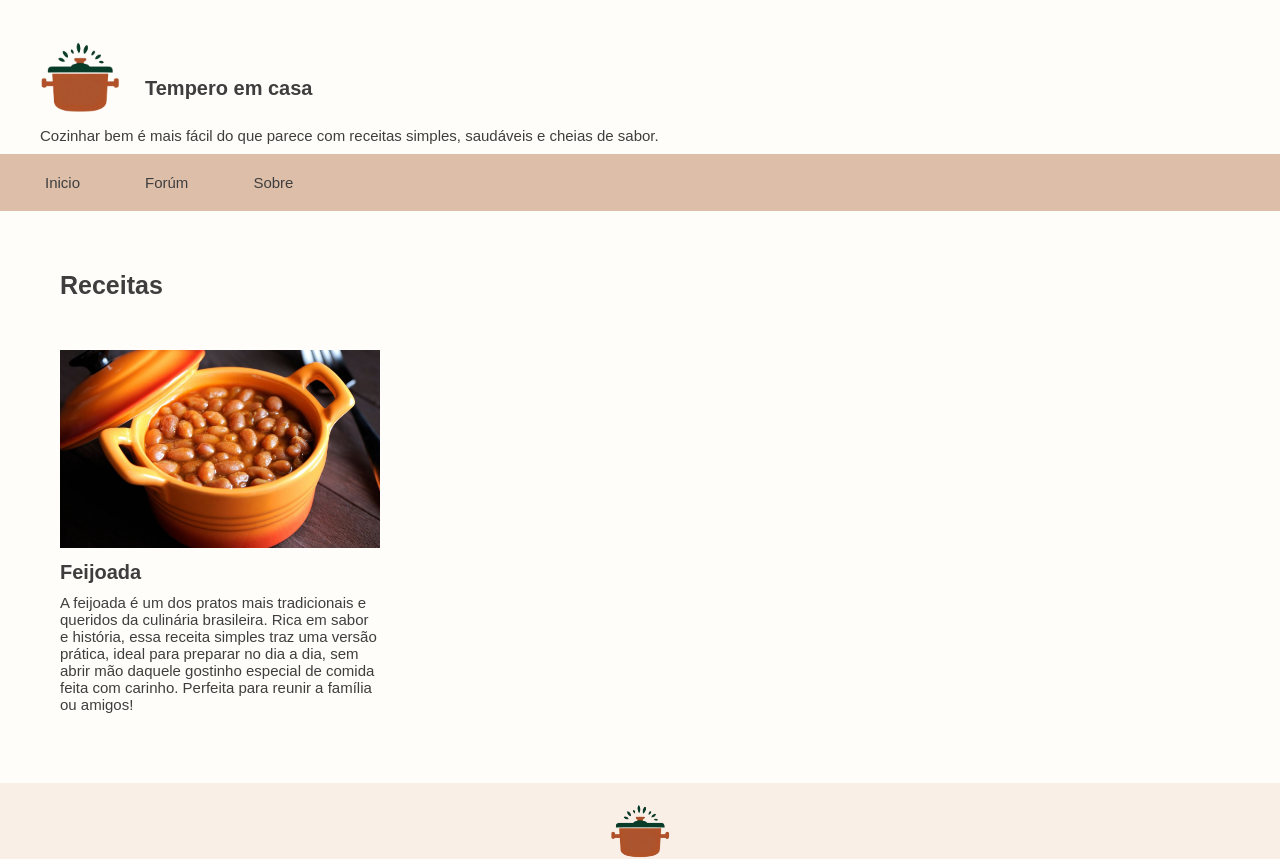
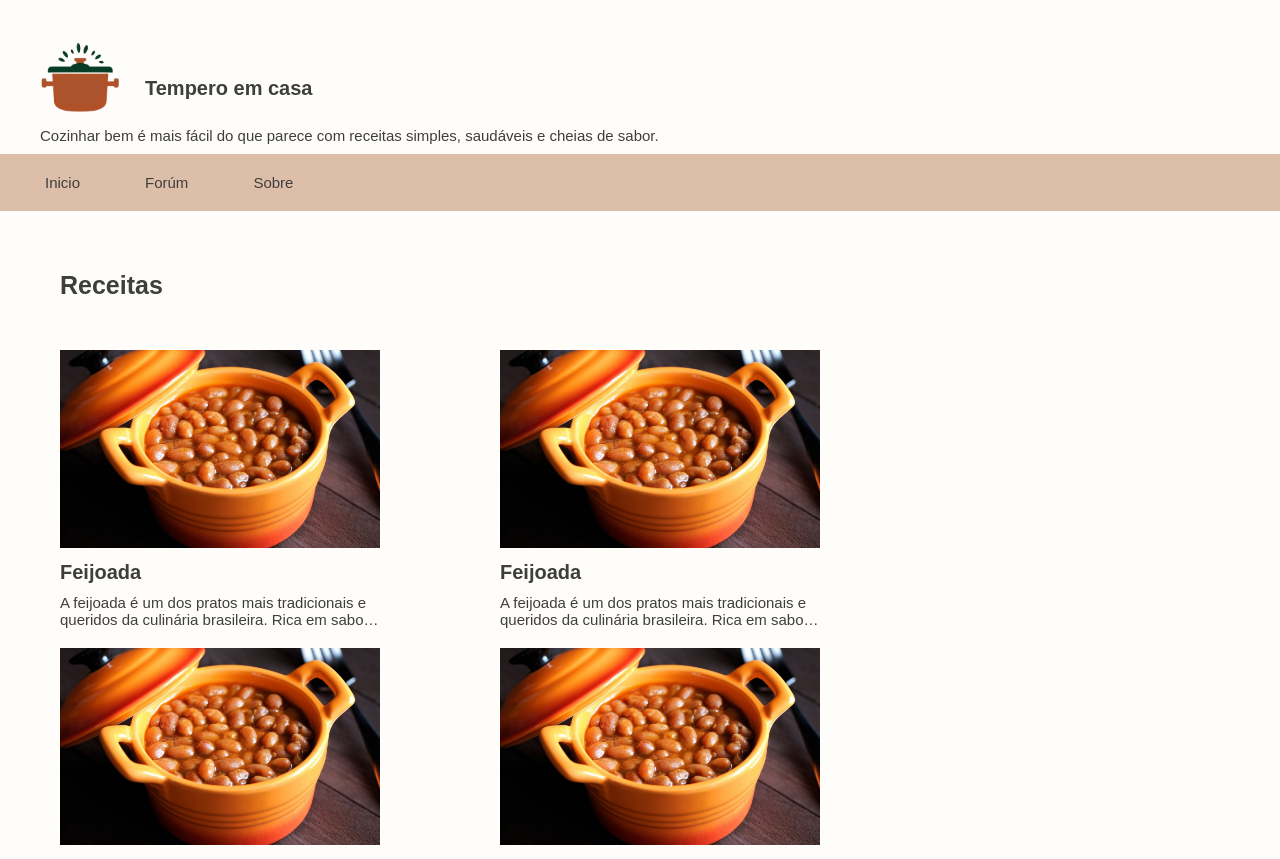
Before and after one commit to Israel-w-costa/tempero_caseiro, a React (Vite) app: page / in a window 1280 px wide. Shown: the top 859 px of the page. Built offline with nearby package versions, Linux system fonts and the light colour scheme.

Commit message:
tipando as info da receita

```diff
--- a/src/components/CardRecipal/index.tsx
+++ b/src/components/CardRecipal/index.tsx
@@ -1,18 +1,26 @@
 import styles from'./styles.module.css'
 import recipalCards from '../RecipalInfo/RecipalCards'
+import type {TypeRecipal} from '../RecipalInfo/TypeRecipal'
 
 
 export default function CardRecipal  () {
 
 
+
+// function hendleRecipalCard(id:number) {
+//     return id
+//     }
+
   return (
     <>
      <h1 className={styles.recitas_texto}>Receitas</h1>
-   {recipalCards.map( (recipalCard) => (
+   {recipalCards.map( (recipalCard:TypeRecipal) => (
 
-   <div className={styles.container_recitas} key={recipalCard.id}>
+   <div className={styles.container_recitas}
+    // onClick={()=>hendleRecipalCard(recipalCard.id)
+     key={recipalCard.id}>
     <a href='#' className={styles.container_imagem_recitas}>
-      <img src={recipalCard.imagem}/>
+      <img src={recipalCard.imagem} alt={recipalCard.subtitulo}/>
       <h3>{recipalCard.tituloPrincipal}</h3>
       <p>{recipalCard.introducao}</p>
     </a>
--- a/src/components/CardRecipal/styles.module.css
+++ b/src/components/CardRecipal/styles.module.css
@@ -28,3 +28,11 @@ margin: 1rem 6rem;
     padding: 1rem 0rem;
     font-size: 2rem;
 }
+
+.container_imagem_recitas p {
+   display: -webkit-box;
+  -webkit-box-orient: vertical;
+  -webkit-line-clamp: 2;
+  line-clamp: 2;
+  overflow: hidden;
+}
--- a/src/components/RecipalInfo/RecipalCards.ts
+++ b/src/components/RecipalInfo/RecipalCards.ts
@@ -1,4 +1,8 @@
 import imagemReceita from  '../../assets/feijao.jpg'
+
+// type RecipalCardsType = {
+
+// }
 
 const RecipalCards = [
     {
@@ -12,6 +16,42 @@ const RecipalCards = [
         preparo_etapa3:"Junte tudo:Misture as carnes refogadas ao feijão cozido. Acerte o sal, adicione pimenta-do-reino a gosto e deixe cozinhar em fogo baixo por mais 15 a 20 minutos, mexendo de vez em quando para apurar o sabor.",
         preparo_etapa4:"Finalize e sirva:Desligue o fogo, polvilhe cheiro-verde e sirva com arroz branco, couve refogada e fatias de laranja.",
         id:1
+    },
+       {
+        imagem:imagemReceita,
+        tituloPrincipal:"Feijoada",
+        subtitulo:"🥘 Feijoada Simples e Saborosa",
+        introducao:"A feijoada é um dos pratos mais tradicionais e queridos da culinária brasileira. Rica em sabor e história, essa receita simples traz uma versão prática, ideal para preparar no dia a dia, sem abrir mão daquele gostinho especial de comida feita com carinho. Perfeita para reunir a família ou amigos!",
+        ingredientes:"500g de feijão preto200g de carne seca (demolhada)150g de paio em rodelas150g de linguiça calabresa em rodelas1 cebola média picada3 dentes de alho amassados2 folhas de louroSal a gostoPimenta-do-reino a gostoCheiro-verde a gostoÁgua o suficiente para o cozimento",
+        preparo_etapa1:"Cozinhe o feijão:Deixe o feijão preto de molho por pelo menos 8 horas (ou de um dia para o outro). Escorra, coloque na panela de pressão com as folhas de louro e cubra com água. Cozinhe por 25 a 30 minutos após pegar pressão.",
+        preparo_etapa2:"repare as carnes:Em outra panela, doure a cebola e o alho no óleo. Acrescente a carne seca já dessalgada e cortada em pedaços, o paio e a linguiça calabresa. Refogue por cerca de 10 minutos.",
+        preparo_etapa3:"Junte tudo:Misture as carnes refogadas ao feijão cozido. Acerte o sal, adicione pimenta-do-reino a gosto e deixe cozinhar em fogo baixo por mais 15 a 20 minutos, mexendo de vez em quando para apurar o sabor.",
+        preparo_etapa4:"Finalize e sirva:Desligue o fogo, polvilhe cheiro-verde e sirva com arroz branco, couve refogada e fatias de laranja.",
+        id:2
+    },
+       {
+        imagem:imagemReceita,
+        tituloPrincipal:"Feijoada",
+        subtitulo:"🥘 Feijoada Simples e Saborosa",
+        introducao:"A feijoada é um dos pratos mais tradicionais e queridos da culinária brasileira. Rica em sabor e história, essa receita simples traz uma versão prática, ideal para preparar no dia a dia, sem abrir mão daquele gostinho especial de comida feita com carinho. Perfeita para reunir a família ou amigos!",
+        ingredientes:"500g de feijão preto200g de carne seca (demolhada)150g de paio em rodelas150g de linguiça calabresa em rodelas1 cebola média picada3 dentes de alho amassados2 folhas de louroSal a gostoPimenta-do-reino a gostoCheiro-verde a gostoÁgua o suficiente para o cozimento",
+        preparo_etapa1:"Cozinhe o feijão:Deixe o feijão preto de molho por pelo menos 8 horas (ou de um dia para o outro). Escorra, coloque na panela de pressão com as folhas de louro e cubra com água. Cozinhe por 25 a 30 minutos após pegar pressão.",
+        preparo_etapa2:"repare as carnes:Em outra panela, doure a cebola e o alho no óleo. Acrescente a carne seca já dessalgada e cortada em pedaços, o paio e a linguiça calabresa. Refogue por cerca de 10 minutos.",
+        preparo_etapa3:"Junte tudo:Misture as carnes refogadas ao feijão cozido. Acerte o sal, adicione pimenta-do-reino a gosto e deixe cozinhar em fogo baixo por mais 15 a 20 minutos, mexendo de vez em quando para apurar o sabor.",
+        preparo_etapa4:"Finalize e sirva:Desligue o fogo, polvilhe cheiro-verde e sirva com arroz branco, couve refogada e fatias de laranja.",
+        id:3
+    },
+       {
+        imagem:imagemReceita,
+        tituloPrincipal:"Feijoada",
+        subtitulo:"🥘 Feijoada Simples e Saborosa",
+        introducao:"A feijoada é um dos pratos mais tradicionais e queridos da culinária brasileira. Rica em sabor e história, essa receita simples traz uma versão prática, ideal para preparar no dia a dia, sem abrir mão daquele gostinho especial de comida feita com carinho. Perfeita para reunir a família ou amigos!",
+        ingredientes:"500g de feijão preto200g de carne seca (demolhada)150g de paio em rodelas150g de linguiça calabresa em rodelas1 cebola média picada3 dentes de alho amassados2 folhas de louroSal a gostoPimenta-do-reino a gostoCheiro-verde a gostoÁgua o suficiente para o cozimento",
+        preparo_etapa1:"Cozinhe o feijão:Deixe o feijão preto de molho por pelo menos 8 horas (ou de um dia para o outro). Escorra, coloque na panela de pressão com as folhas de louro e cubra com água. Cozinhe por 25 a 30 minutos após pegar pressão.",
+        preparo_etapa2:"repare as carnes:Em outra panela, doure a cebola e o alho no óleo. Acrescente a carne seca já dessalgada e cortada em pedaços, o paio e a linguiça calabresa. Refogue por cerca de 10 minutos.",
+        preparo_etapa3:"Junte tudo:Misture as carnes refogadas ao feijão cozido. Acerte o sal, adicione pimenta-do-reino a gosto e deixe cozinhar em fogo baixo por mais 15 a 20 minutos, mexendo de vez em quando para apurar o sabor.",
+        preparo_etapa4:"Finalize e sirva:Desligue o fogo, polvilhe cheiro-verde e sirva com arroz branco, couve refogada e fatias de laranja.",
+        id:4
     }
 ]
 
--- /dev/null
+++ b/src/components/RecipalInfo/TypeRecipal.ts
@@ -0,0 +1,12 @@
+export type TypeRecipal = {
+        imagem:string,
+        tituloPrincipal:string,
+        subtitulo:string,
+        introducao:string,
+        ingredientes:string,
+        preparo_etapa1:string,
+        preparo_etapa2:string,
+        preparo_etapa3:string,
+        preparo_etapa4:string,
+        id:number
+}
--- a/src/pages/Recipal/index.tsx
+++ b/src/pages/Recipal/index.tsx
@@ -1,6 +1,7 @@
 import MainLayout from '../../templates/MainLayout'
 import styles from './style.module.css'
 import recipalCards from '../../components/RecipalInfo/RecipalCards'
+import type  {TypeRecipal} from '../../components/RecipalInfo/TypeRecipal'
 
 export default function Recipal() {
 
@@ -9,7 +10,7 @@ export default function Recipal() {
   return (
     <MainLayout>
       <button onClick={() => console.log( "oi")}>clicar</button>
-      {recipalCards.map((recipalCard) => (
+      {recipalCards.map((recipalCard:TypeRecipal) => (
         <div className={styles.container_recipal} key={recipalCard.id}>
           {recipalCard.id == 1?
             <>
@@ -28,8 +29,7 @@ export default function Recipal() {
             </>
 
             :
-            <h2>erro ao carregar a receita</h2>
-
+            null
           }
         </div>
       ))}
```
Also changed, not shown: src/components/Card/index.tsx (deleted, +0 -17 lines).
